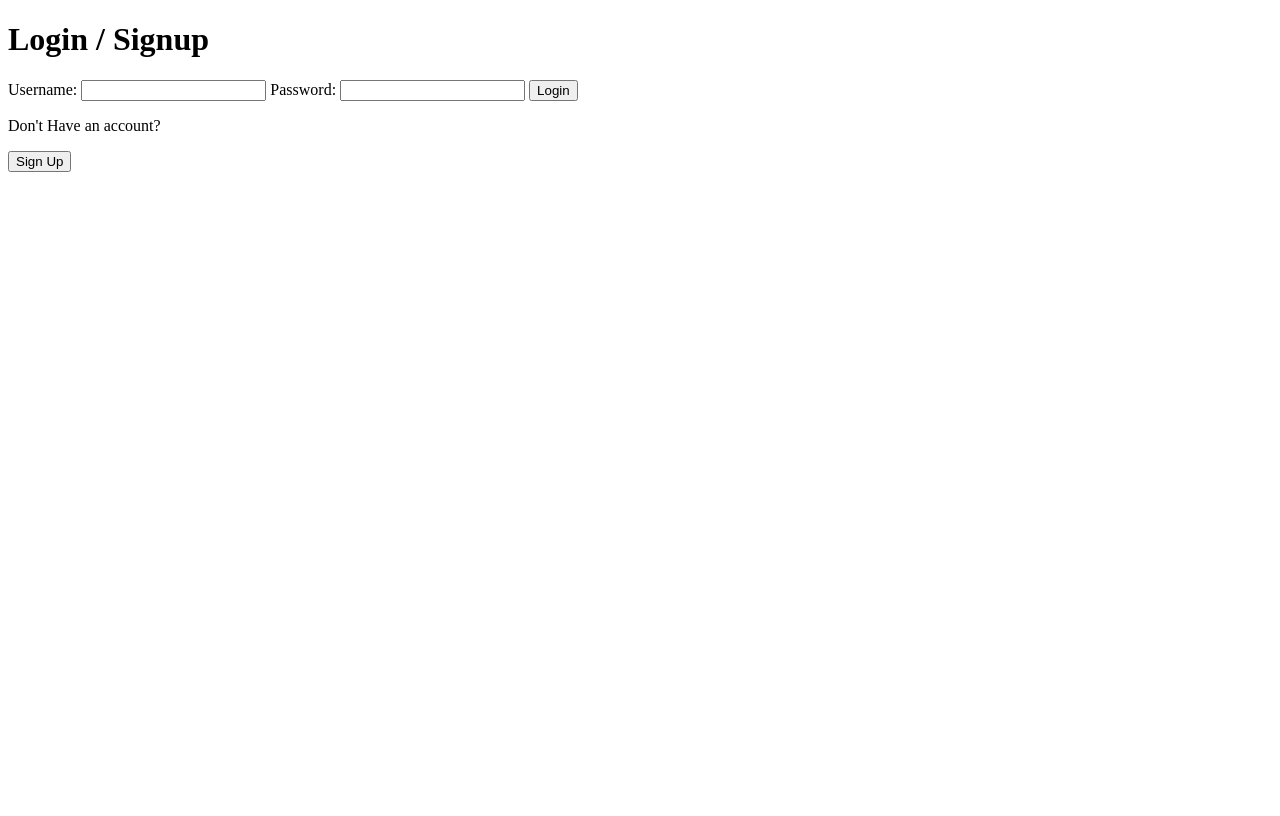
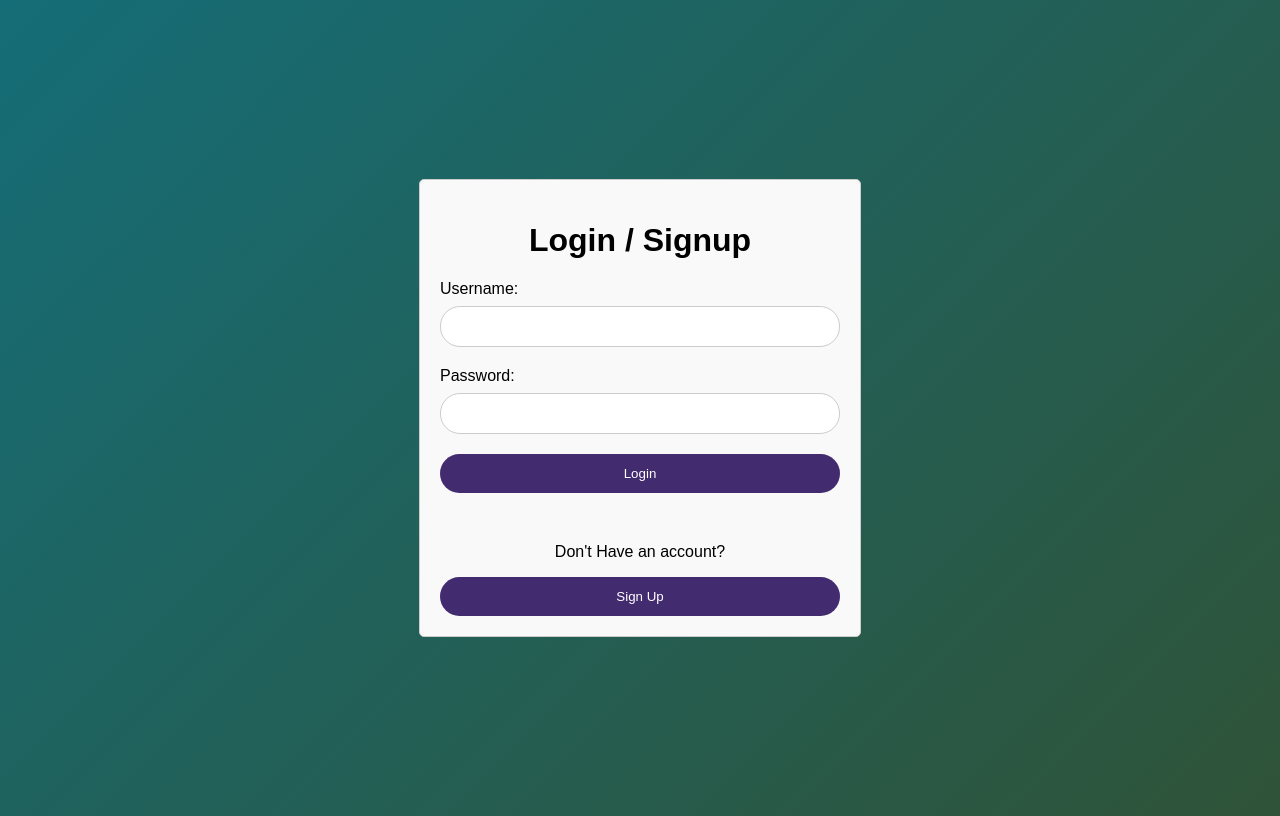
Before and after one commit to TaufiqAhmed1/ToDo-List-App, a plain HTML site: page PageLayout/index.html in a window 1280 px wide. Drawn offline with Linux system fonts and the light colour scheme; files that its build step writes are made by us from their sources.

Commit message:
Added the login page styles also updated the css file path

```diff
--- a/PageLayout/index.html
+++ b/PageLayout/index.html
@@ -4,7 +4,7 @@
   <meta charset="UTF-8">
   <meta name="viewport" content="width=device-width, initial-scale=1.0">
   <title>Login / Signup Screen</title>
-  <link rel="stylesheet" href="styles.css">
+  <link rel="stylesheet" href="/PageStyles/styles.css">
 </head>
 <body>
   <div class="container">
--- a/PageStyles/styles.css
+++ b/PageStyles/styles.css
@@ -0,0 +1,71 @@
+/* Login/signup screen css */
+
+body {
+    font-family: 'Poppins', sans-serif;
+    background: linear-gradient(135deg,#156d77, #2f5338);
+
+    align-content: center;
+    justify-content: center;
+    align-items: center;
+    height: 100vh;
+
+
+  }
+
+  .container {
+    max-width: 400px;
+
+    margin: 0 auto;
+    padding: 20px;
+    border: 1px solid #ccc;
+    border-radius: 5px;
+    background-color: #f9f9f9;
+
+  }
+
+  h1 {
+    text-align: center;
+  }
+
+  label {
+    display: block;
+    margin-bottom: 8px;
+  }
+
+  input[type="text"],
+  input[type="password"],
+  input[type="email"] {
+    width: 100%;
+    padding: 12px;
+    margin-bottom: 20px;
+    border: 1px solid #ccc;
+    border-radius: 20px;
+    box-sizing: border-box;
+  }
+
+  button {
+    background-color: #432b70;
+
+    color: white;
+    align-items: center;
+    padding: 12px 20px;
+    border: none;
+    outline: none;
+    border-radius: 40px;
+    cursor: pointer;
+    width: 100%;
+
+  }
+
+  /* #loginFormButton{
+    margin: auto;
+  } */
+
+  button:hover {
+    background-color: #326580;
+  }
+
+  .switch, p {
+    text-align: center;
+    margin-top: 50px;
+  }
```
